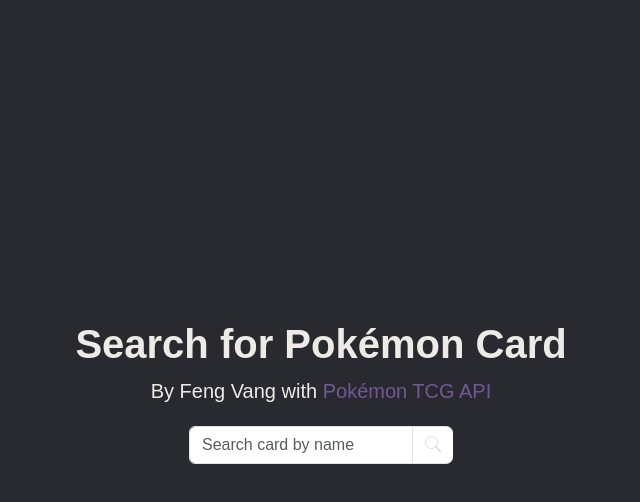
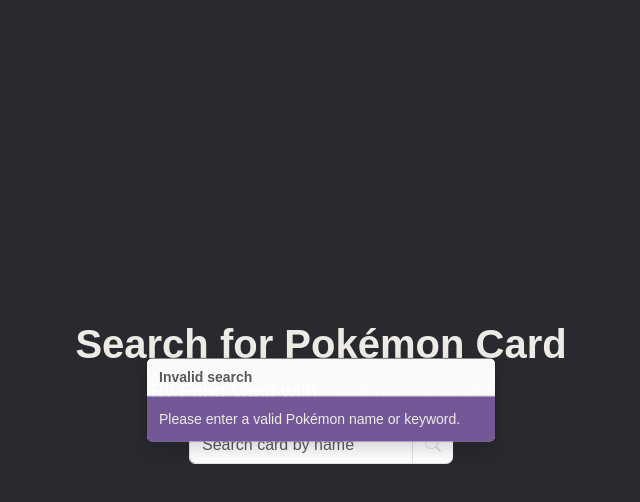
Before and after one commit to fengvang/pokebinder, a React (Create React App) app: page / in a window 1280 px wide. Both pictures are taken after a click on the button 751 px from the left and 445 px from the top of the page. Shown: the top 502 px of the page, without its empty margins (319-959 px from the left). Built offline with nearby package versions, Linux system fonts and the light colour scheme; no server answers; a web font is replaced by a local one.

Commit message:
added toast for empty search query

```diff
--- a/src/SearchForm.js
+++ b/src/SearchForm.js
@@ -7,12 +7,15 @@
   Button,
   InputGroup,
   Spinner,
+  ToastContainer,
+  Toast,
 } from "react-bootstrap";
 import Form from "react-bootstrap/Form";
 
 function SearchForm() {
   const [pokemonName, setpokemonName] = useState("");
   const [isLoading, setLoading] = useState(false);
+  const [showToast, setShowToast] = useState(false);
   const location = useLocation();
   const navigate = useNavigate();
 
@@ -28,6 +31,11 @@
   };
 
   const searchCard = async () => {
+    if (!pokemonName.trim()) {
+      setShowToast(true);
+      return;
+    }
+
     setLoading(true);
     try {
       const response = await fetch("/search-card", {
@@ -124,6 +132,20 @@
         </Col>
       </Row>
 
+      <ToastContainer position="middle-center">
+        <Toast
+          show={showToast}
+          onClose={() => setShowToast(false)}
+          autohide="true"
+          delay="5000"
+        >
+          <Toast.Header closeButton={false} closeVariant="light">
+            <strong className="mr-auto">Invalid search</strong>
+          </Toast.Header>
+          <Toast.Body>Please enter a valid Pokémon name or keyword.</Toast.Body>
+        </Toast>
+      </ToastContainer>
+
       {isLoading && location.pathname === "/" ? (
         <Row className="d-flex flex-column justify-content-center align-items-center">
           <Spinner
--- a/src/style.css
+++ b/src/style.css
@@ -263,6 +263,17 @@
   margin-bottom: 30px;
 }
 
+.toast-body {
+  background-color: var(--ghost);
+  color: var(--bgcolor);
+  border-bottom-left-radius: calc(
+    var(--bs-toast-border-radius) - var(--bs-toast-border-width)
+  );
+  border-bottom-right-radius: calc(
+    var(--bs-toast-border-radius) - var(--bs-toast-border-width)
+  );
+}
+
 /* mobile styles */
 @media only screen and (max-width: 576px) {
   h1,
```
